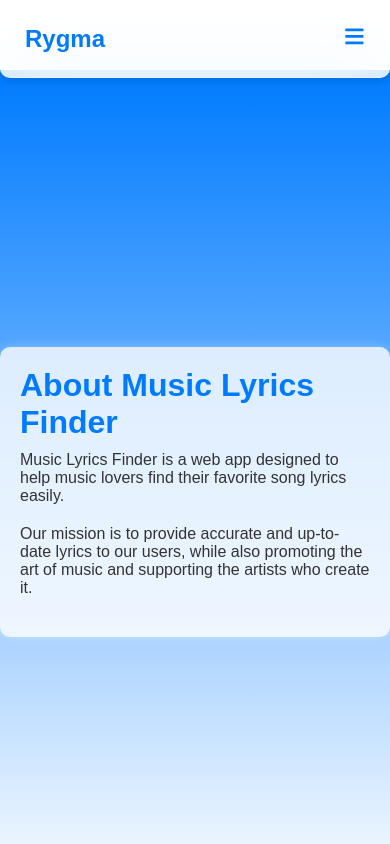
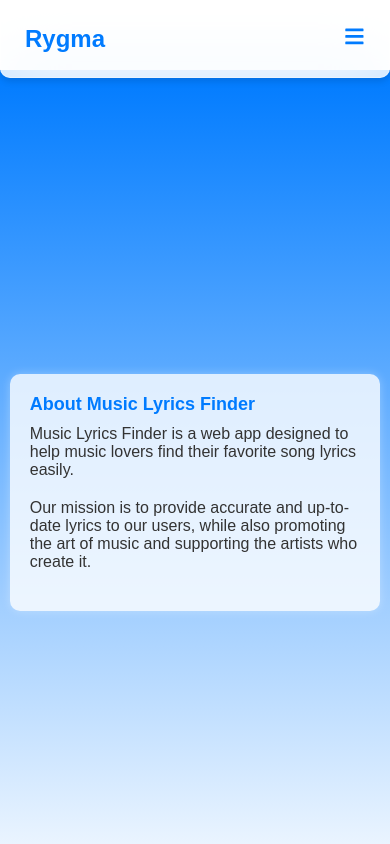
Before and after one commit to GUchechi/-RygmaHackathon, a React (Vite) app: page /about in a window 390 px wide. Shown: the top 844 px of the page. Built offline with nearby package versions, Linux system fonts and the light colour scheme.

Commit message:
added lyrics

```diff
--- a/src/pages/about/About.css
+++ b/src/pages/about/About.css
@@ -43,3 +43,29 @@
   font-weight: bold;
   margin-bottom: 10px;
 }
+
+@media only screen and (max-width: 768px) {
+  .about-card {
+    width: 90%;
+    margin: 10px;
+  }
+  .about-card h1 {
+    font-size: 20px;
+  }
+  .about-card h2 {
+    font-size: 18px;
+  }
+}
+
+@media only screen and (max-width: 480px) {
+  .about-card {
+    width: 95%;
+    margin: 5px;
+  }
+  .about-card h1 {
+    font-size: 18px;
+  }
+  .about-card h2 {
+    font-size: 16px;
+  }
+}
```
